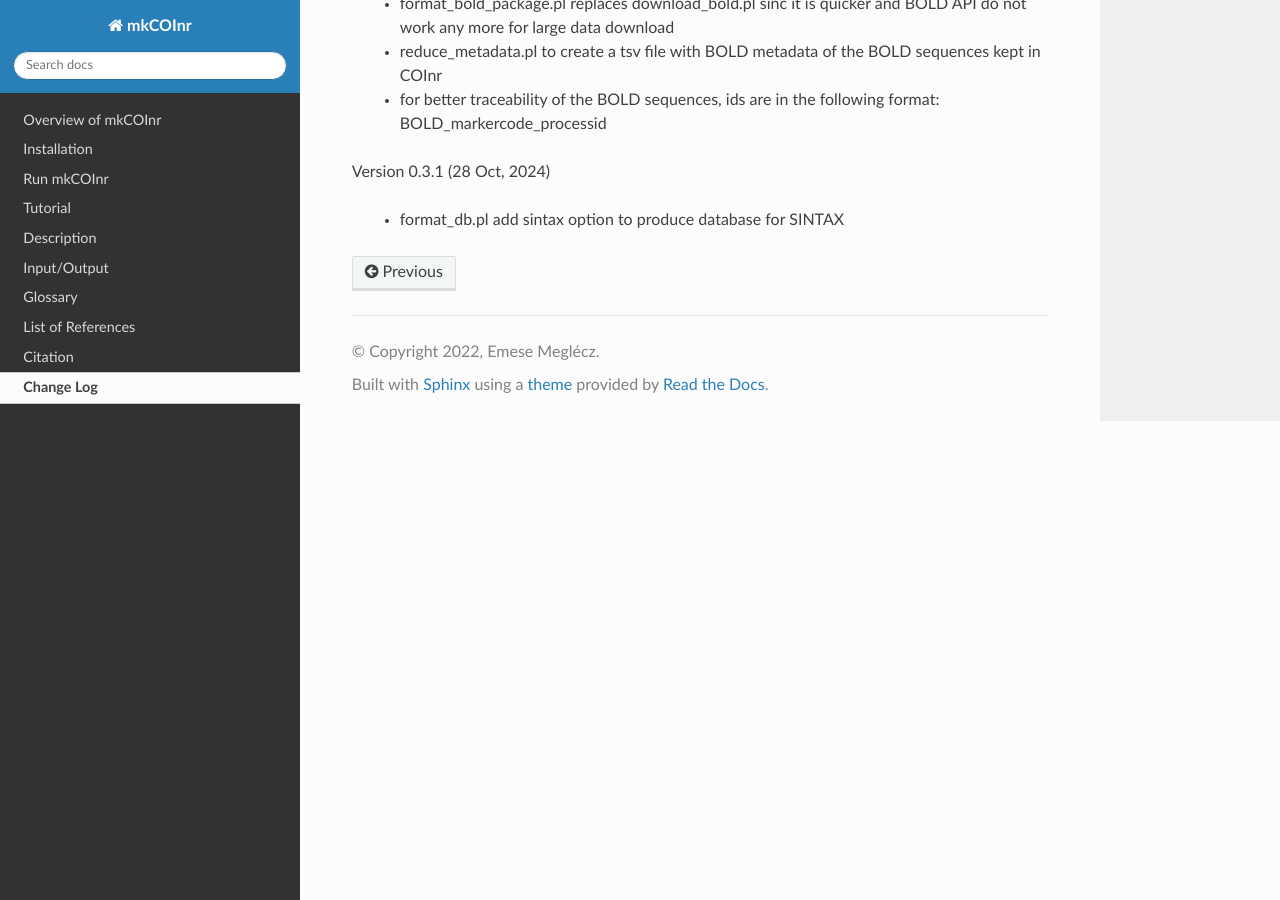
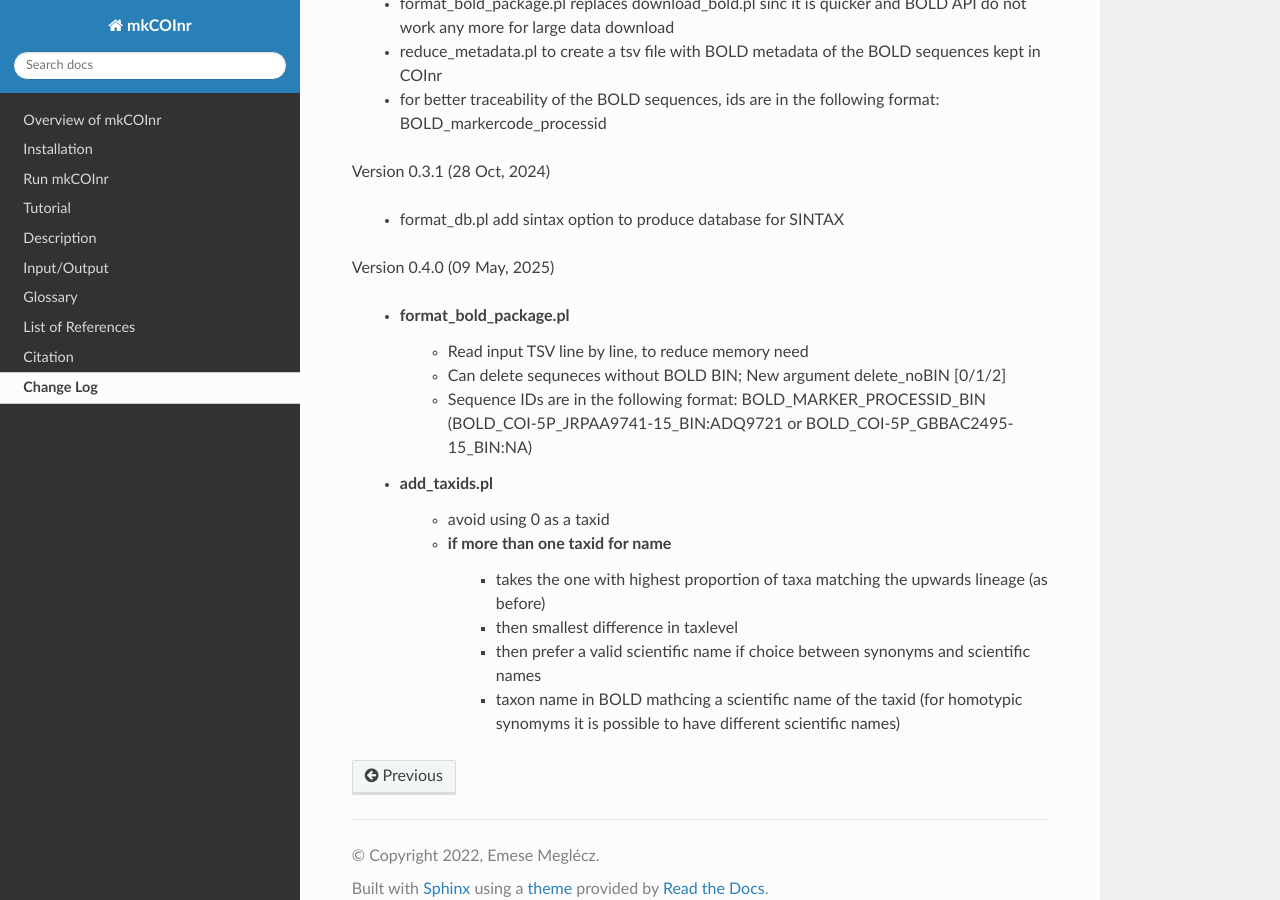
Before and after one commit to meglecz/mkCOInr, a Sphinx documentation site: the page built from doc/content/changelog.rst, in a window 1280 px wide and 900 px high, scrolled down 871 px. Built offline with Sphinx 7.4.7 and the Read the Docs theme 3.1.0, drawn with Linux system fonts in a browser that asks for light colours.

Commit message:
update doc_2025

```diff
--- a/doc/content/changelog.rst
+++ b/doc/content/changelog.rst
@@ -35,3 +35,19 @@ Version 0.3.0 (06 May, 2024)
 Version 0.3.1 (28 Oct, 2024)
 
     - format_db.pl add sintax option to produce database for SINTAX
+
+
+Version 0.4.0 (09 May, 2025)
+
+    - format_bold_package.pl
+        - Read input TSV line by line, to reduce memory need
+        - Can delete sequneces without BOLD BIN; New argument delete_noBIN [0/1/2]
+        - Sequence IDs are in the following format: BOLD_MARKER_PROCESSID_BIN (BOLD_COI-5P_JRPAA9741-15_BIN:ADQ9721 or BOLD_COI-5P_GBBAC2495-15_BIN:NA)
+
+    - add_taxids.pl
+        - avoid using 0 as a taxid
+        - if more than one taxid for name
+            - takes the one with highest proportion of taxa matching the upwards lineage (as before)
+            - then smallest difference in taxlevel
+            - then prefer a valid scientific name if choice between synonyms and scientific names
+            - taxon name in BOLD mathcing a scientific name of the taxid (for homotypic synomyms it is possible to have different scientific names)
--- a/doc/content/reference.rst
+++ b/doc/content/reference.rst
@@ -267,6 +267,10 @@ Parameters/options
 ~~~~~~~~~~~~~~~~~~~~~~~~~~~~~~~~~~~~~~~~~~~~~~~~~~~~~~~~~~~~~~~~~~
 
     - marker_list (List of markers to be selected; Default:  'COI-5P COI-3P')
+    - delete_noBIN (0/1/2; Default 1;
+        - If 0, do not delete sequneces without BIN_URI
+        - If 1, delete sequences without BIN_URI, if there are other sequences with BIN_URI for the taxon
+        - If 2, delete all sequences without BIN_URI, even if there are no other sequences with BIN_URI for the taxon)
     - check_name (0/1; If 1 keeps only taxa with valid Latin name format: Default: 1)
     - max_n (positive integer; eliminates sequences with max_n or more consecutive Ns; Default:5)
     - min_length (positive integer; minimum length of the cleaned sequence; Default:100)
@@ -281,6 +285,7 @@ Select and clean sequences and pool information to lineage and sequence files
 
     - Eliminate partial lines (mostly errors in the database)
     - Select sequences for a given marker list
+    - Delete sequences without BIN according to the delete_noBIN parameter
     - Clean sequences
         - Correct sequence IDs
         - Gaps deleted
```
Also changed, not shown: 1 other file.
